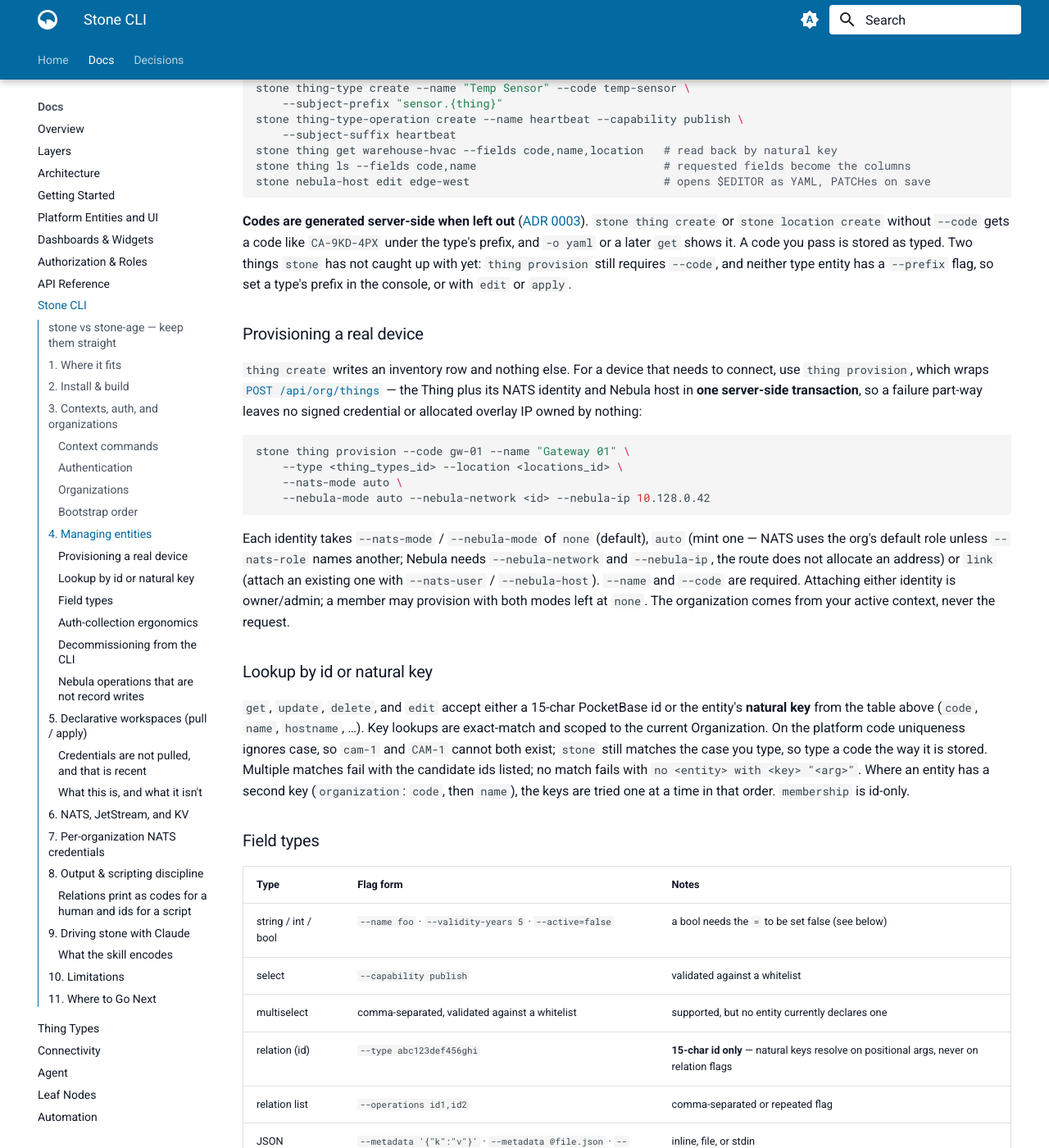
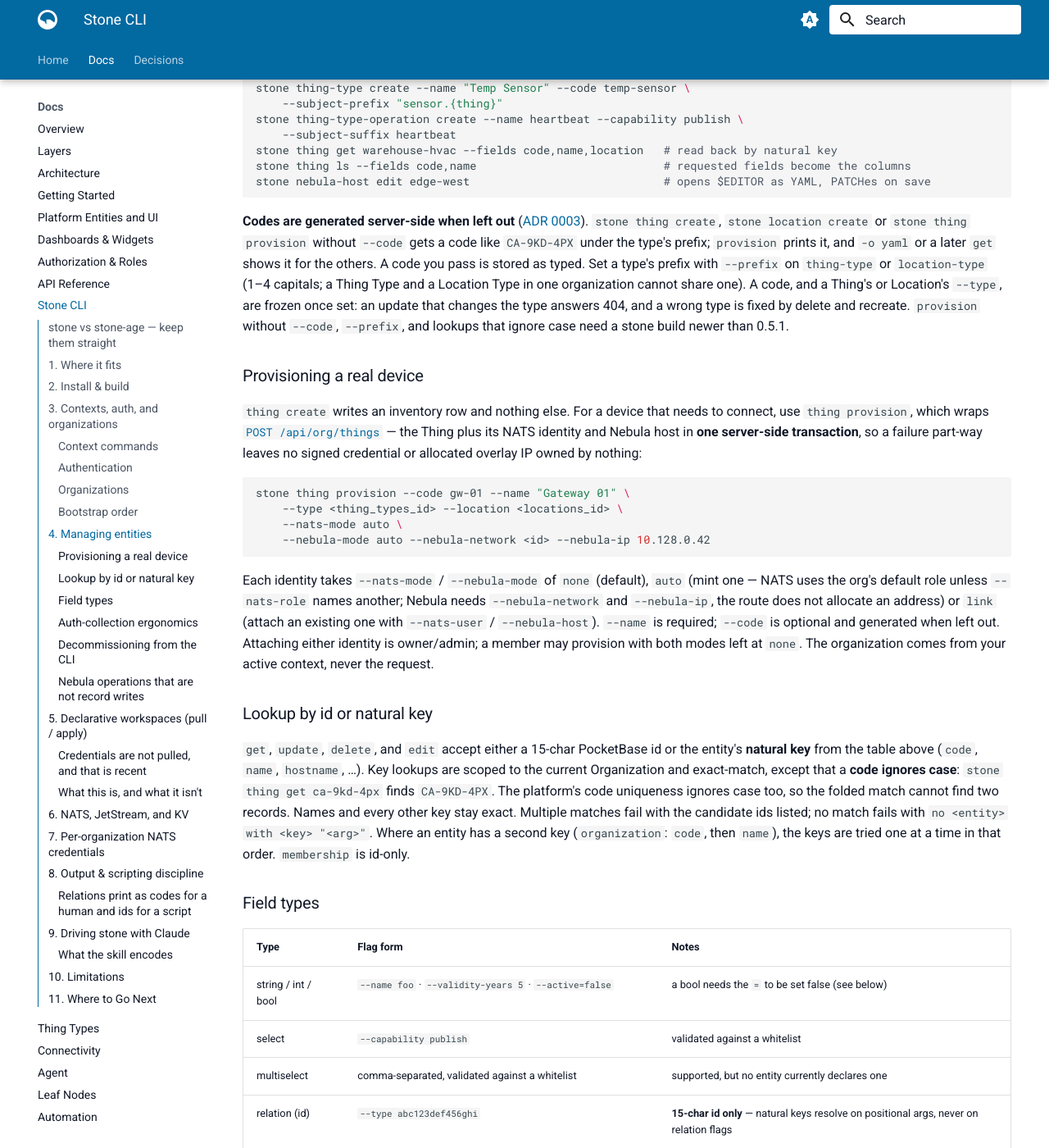
Before and after one commit to stone-age-io/platform-docs, an MkDocs documentation site: the page built from docs/stone-cli.md, in a window 1280 px wide and 1400 px high, scrolled down 6039 px. Shown: the whole window at 82% size. Built offline with MkDocs 1.6.1 and Material for MkDocs 9.7.7, drawn with Linux system fonts in a browser that asks for light colours.

Commit message:
docs: stone follows ADR 0003; the ADR is fully implemented
stone-cli: provision without --code, --prefix on both type entities, and code
lookups that ignore case (needs a stone build newer than 0.5.1). ADR 0003's
status drops the stone exception.

Co-Authored-By: Claude Opus 5.5 <noreply@anthropic.com>

````diff
--- a/docs/stone-cli.md
+++ b/docs/stone-cli.md
@@ -186,7 +186,7 @@ stone thing ls --fields code,name                            # requested fields
 stone nebula-host edit edge-west                             # opens $EDITOR as YAML, PATCHes on save
 ```
 
-**Codes are generated server-side when left out** ([ADR 0003](./decisions/0003-human-friendly-codes-and-default-subject.md)). `stone thing create` or `stone location create` without `--code` gets a code like `CA-9KD-4PX` under the type's prefix, and `-o yaml` or a later `get` shows it. A code you pass is stored as typed. Two things `stone` has not caught up with yet: `thing provision` still requires `--code`, and neither type entity has a `--prefix` flag, so set a type's prefix in the console, or with `edit` or `apply`.
+**Codes are generated server-side when left out** ([ADR 0003](./decisions/0003-human-friendly-codes-and-default-subject.md)). `stone thing create`, `stone location create` or `stone thing provision` without `--code` gets a code like `CA-9KD-4PX` under the type's prefix; `provision` prints it, and `-o yaml` or a later `get` shows it for the others. A code you pass is stored as typed. Set a type's prefix with `--prefix` on `thing-type` or `location-type` (1–4 capitals; a Thing Type and a Location Type in one organization cannot share one). A code, and a Thing's or Location's `--type`, are frozen once set: an update that changes the type answers 404, and a wrong type is fixed by delete and recreate. `provision` without `--code`, `--prefix`, and lookups that ignore case need a stone build newer than 0.5.1.
 
 ### Provisioning a real device
 
@@ -199,11 +199,11 @@ stone thing provision --code gw-01 --name "Gateway 01" \
     --nebula-mode auto --nebula-network <id> --nebula-ip 10.128.0.42
 ```
 
-Each identity takes `--nats-mode` / `--nebula-mode` of `none` (default), `auto` (mint one — NATS uses the org's default role unless `--nats-role` names another; Nebula needs `--nebula-network` and `--nebula-ip`, the route does not allocate an address) or `link` (attach an existing one with `--nats-user` / `--nebula-host`). `--name` and `--code` are required. Attaching either identity is owner/admin; a member may provision with both modes left at `none`. The organization comes from your active context, never the request.
+Each identity takes `--nats-mode` / `--nebula-mode` of `none` (default), `auto` (mint one — NATS uses the org's default role unless `--nats-role` names another; Nebula needs `--nebula-network` and `--nebula-ip`, the route does not allocate an address) or `link` (attach an existing one with `--nats-user` / `--nebula-host`). `--name` is required; `--code` is optional and generated when left out. Attaching either identity is owner/admin; a member may provision with both modes left at `none`. The organization comes from your active context, never the request.
 
 ### Lookup by id or natural key
 
-`get`, `update`, `delete`, and `edit` accept either a 15-char PocketBase id or the entity's **natural key** from the table above (`code`, `name`, `hostname`, …). Key lookups are exact-match and scoped to the current Organization. On the platform code uniqueness ignores case, so `cam-1` and `CAM-1` cannot both exist; `stone` still matches the case you type, so type a code the way it is stored. Multiple matches fail with the candidate ids listed; no match fails with `no <entity> with <key> "<arg>"`. Where an entity has a second key (`organization`: `code`, then `name`), the keys are tried one at a time in that order. `membership` is id-only.
+`get`, `update`, `delete`, and `edit` accept either a 15-char PocketBase id or the entity's **natural key** from the table above (`code`, `name`, `hostname`, …). Key lookups are scoped to the current Organization and exact-match, except that a **code ignores case**: `stone thing get ca-9kd-4px` finds `CA-9KD-4PX`. The platform's code uniqueness ignores case too, so the folded match cannot find two records. Names and every other key stay exact. Multiple matches fail with the candidate ids listed; no match fails with `no <entity> with <key> "<arg>"`. Where an entity has a second key (`organization`: `code`, then `name`), the keys are tried one at a time in that order. `membership` is id-only.
 
 ### Field types
 
````
Also changed, not shown: docs/decisions/0003-human-friendly-codes-and-default-subject.md (+2 -2 lines).
